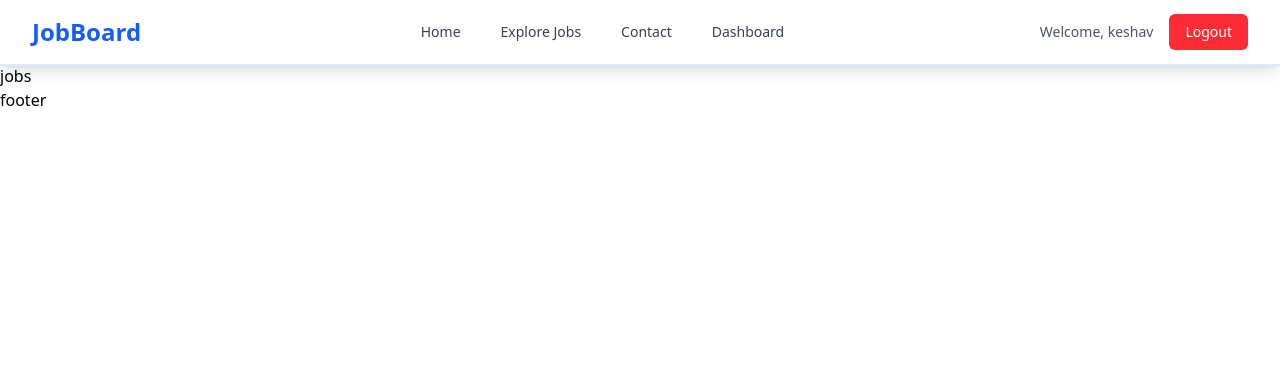
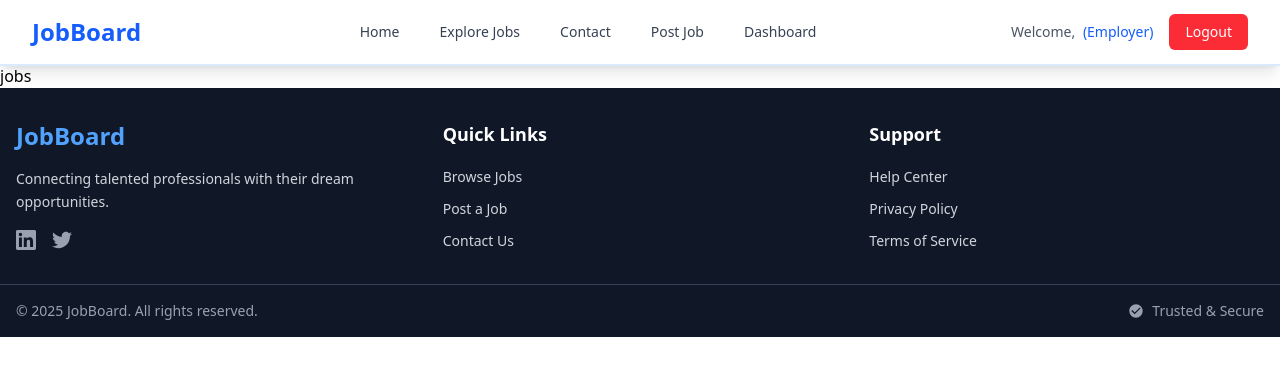
Before and after one commit to ikeshav26/codsoft, a React (Vite) app in the folder JOB_BOARD/frontend/: page /explore-jobs in a window 1280 px wide. Shown: the top 376 px of the page. Built offline with nearby package versions, Linux system fonts and the light colour scheme.

Commit message:
✨ Footer added

```diff
--- a/JOB_BOARD/frontend/src/components/Footer.jsx
+++ b/JOB_BOARD/frontend/src/components/Footer.jsx
@@ -1,10 +1,98 @@
 import React from 'react'
+import { Link } from 'react-router-dom'
 
 const Footer = () => {
   return (
-    <div>
-      footer
-    </div>
+    <footer className="bg-gray-900 text-white">
+      {/* Main Footer Content */}
+      <div className="max-w-7xl mx-auto px-4 py-8">
+        <div className="grid grid-cols-1 md:grid-cols-3 gap-8">
+
+          {/* Company Info */}
+          <div className="space-y-4">
+            <div className="flex items-center space-x-2">
+              <span className="text-2xl font-bold text-blue-400">JobBoard</span>
+            </div>
+            <p className="text-gray-300 text-sm leading-relaxed">
+              Connecting talented professionals with their dream opportunities.
+            </p>
+            <div className="flex space-x-4">
+              <a href="#" className="text-gray-400 hover:text-blue-400 transition-colors">
+                <svg className="w-5 h-5" fill="currentColor" viewBox="0 0 24 24">
+                  <path d="M20.447 20.452h-3.554v-5.569c0-1.328-.027-3.037-1.852-3.037-1.853 0-2.136 1.445-2.136 2.939v5.667H9.351V9h3.414v1.561h.046c.477-.9 1.637-1.85 3.37-1.85 3.601 0 4.267 2.37 4.267 5.455v6.286zM5.337 7.433c-1.144 0-2.063-.926-2.063-2.065 0-1.138.92-2.063 2.063-2.063 1.14 0 2.064.925 2.064 2.063 0 1.139-.925 2.065-2.064 2.065zm1.782 13.019H3.555V9h3.564v11.452zM22.225 0H1.771C.792 0 0 .774 0 1.729v20.542C0 23.227.792 24 1.771 24h20.451C23.2 24 24 23.227 24 22.271V1.729C24 .774 23.2 0 22.222 0h.003z"/>
+                </svg>
+              </a>
+              <a href="#" className="text-gray-400 hover:text-blue-400 transition-colors">
+                <svg className="w-5 h-5" fill="currentColor" viewBox="0 0 24 24">
+                  <path d="M24 4.557c-.883.392-1.832.656-2.828.775 1.017-.609 1.798-1.574 2.165-2.724-.951.564-2.005.974-3.127 1.195-.897-.957-2.178-1.555-3.594-1.555-3.179 0-5.515 2.966-4.797 6.045-4.091-.205-7.719-2.165-10.148-5.144-1.29 2.213-.669 5.108 1.523 6.574-.806-.026-1.566-.247-2.229-.616-.054 2.281 1.581 4.415 3.949 4.89-.693.188-1.452.232-2.224.084.626 1.956 2.444 3.379 4.6 3.419-2.07 1.623-4.678 2.348-7.29 2.04 2.179 1.397 4.768 2.212 7.548 2.212 9.142 0 14.307-7.721 13.995-14.646.962-.695 1.797-1.562 2.457-2.549z"/>
+                </svg>
+              </a>
+            </div>
+          </div>
+
+          {/* Quick Links */}
+          <div className="space-y-4">
+            <h3 className="text-lg font-semibold text-white">Quick Links</h3>
+            <ul className="space-y-2">
+              <li>
+                <Link to="/explore-jobs" className="text-gray-300 hover:text-blue-400 text-sm transition-colors">
+                  Browse Jobs
+                </Link>
+              </li>
+              <li>
+                <Link to="/create-job" className="text-gray-300 hover:text-blue-400 text-sm transition-colors">
+                  Post a Job
+                </Link>
+              </li>
+              <li>
+                <Link to="/contact" className="text-gray-300 hover:text-blue-400 text-sm transition-colors">
+                  Contact Us
+                </Link>
+              </li>
+            </ul>
+          </div>
+
+          {/* Support */}
+          <div className="space-y-4">
+            <h3 className="text-lg font-semibold text-white">Support</h3>
+            <ul className="space-y-2">
+              <li>
+                <a href="#" className="text-gray-300 hover:text-blue-400 text-sm transition-colors">
+                  Help Center
+                </a>
+              </li>
+              <li>
+                <a href="#" className="text-gray-300 hover:text-blue-400 text-sm transition-colors">
+                  Privacy Policy
+                </a>
+              </li>
+              <li>
+                <a href="#" className="text-gray-300 hover:text-blue-400 text-sm transition-colors">
+                  Terms of Service
+                </a>
+              </li>
+            </ul>
+          </div>
+        </div>
+      </div>
+
+      {/* Bottom Bar */}
+      <div className="border-t border-gray-700">
+        <div className="max-w-7xl mx-auto px-4 py-4">
+          <div className="flex flex-col md:flex-row justify-between items-center space-y-2 md:space-y-0">
+            <div className="text-gray-400 text-sm">
+              © 2025 JobBoard. All rights reserved.
+            </div>
+            <div className="flex items-center space-x-2 text-gray-400 text-sm">
+              <svg className="w-4 h-4" fill="currentColor" viewBox="0 0 24 24">
+                <path d="M12 2C6.48 2 2 6.48 2 12s4.48 10 10 10 10-4.48 10-10S17.52 2 12 2zm-2 15l-5-5 1.41-1.41L10 14.17l7.59-7.59L19 8l-9 9z"/>
+              </svg>
+              <span>Trusted & Secure</span>
+            </div>
+          </div>
+        </div>
+      </div>
+    </footer>
   )
 }
 
--- a/JOB_BOARD/frontend/src/context/AppContext.jsx
+++ b/JOB_BOARD/frontend/src/context/AppContext.jsx
@@ -7,8 +7,8 @@
 
 
 export const ContextProvider=({children})=>{
-    const [user, setuser] = useState(localStorage.getItem('user') ? JSON.parse(localStorage.getItem('user')) : {name:"keshav"});
-    const [employer, setemployer] = useState(localStorage.getItem('employer') ? JSON.parse(localStorage.getItem('employer')) : null);
+    const [user, setuser] = useState(localStorage.getItem('user') ? JSON.parse(localStorage.getItem('user')) : null);
+    const [employer, setemployer] = useState(localStorage.getItem('employer') ? JSON.parse(localStorage.getItem('employer')) : true);
     const [token, settoken] = useState(localStorage.getItem('token') ? JSON.parse(localStorage.getItem('token')) : null);
     const [jobs, setjobs] = useState([])
     const navigate=useNavigate();
```
